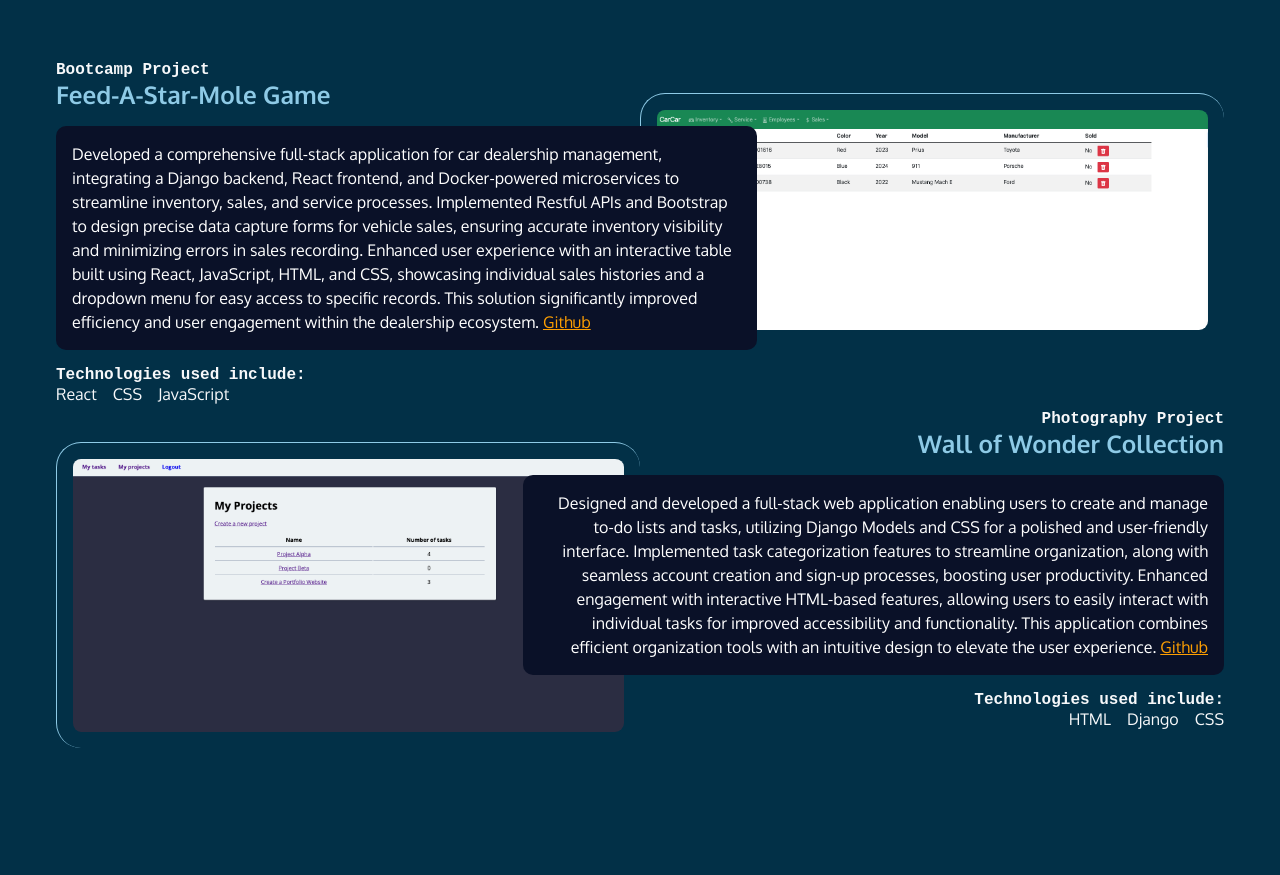
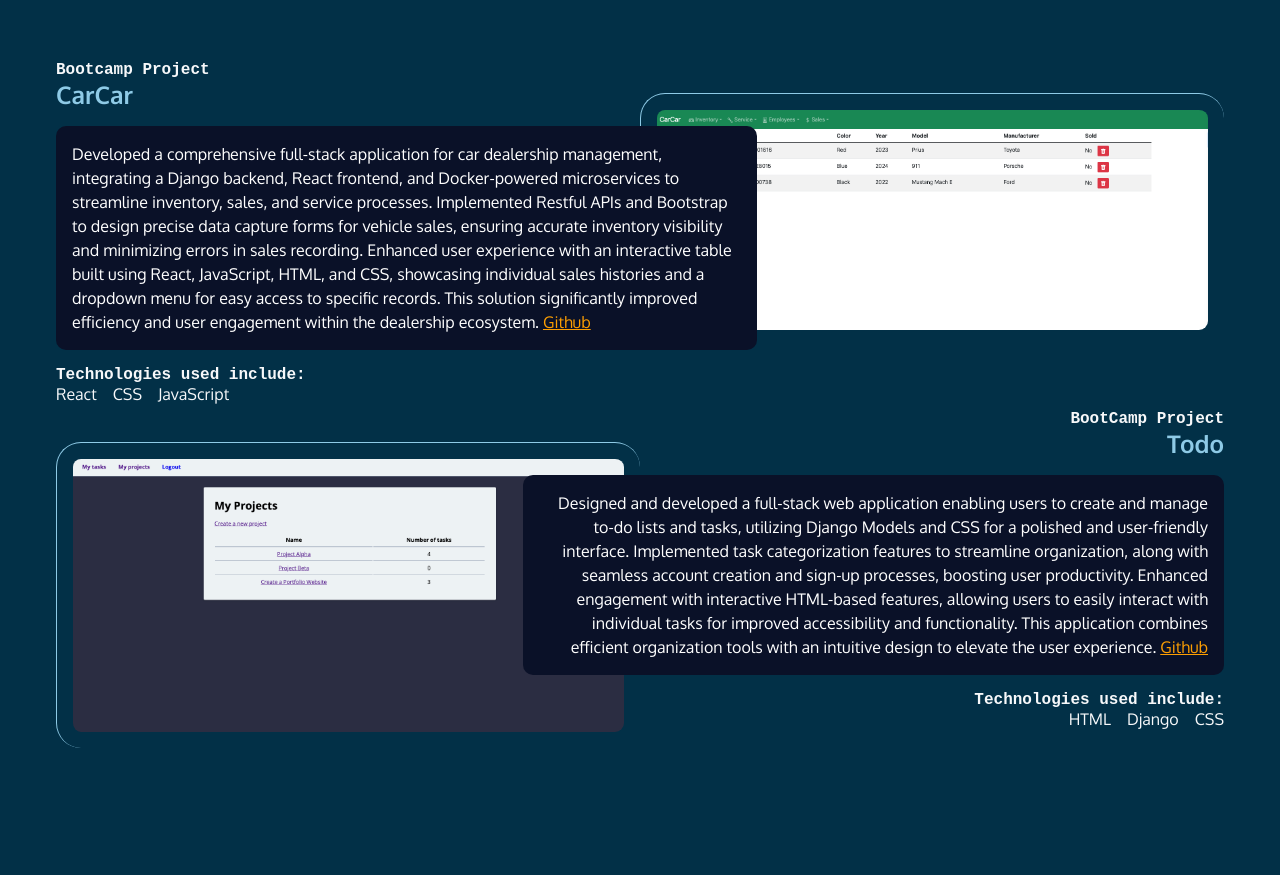
Before and after one commit to agebrese/portfolio, a plain HTML site: page index.html in a window 1280 px wide. Shown: the part 1249-2124 px from the top of the page. Drawn offline with Linux system fonts and the light colour scheme; a web font is replaced by a local one.

Commit message:
Changed Project Titles

```diff
--- a/index.html
+++ b/index.html
@@ -84,7 +84,7 @@
               <article class="reverse">
                 <div class="text">
                   <h4>Bootcamp Project</h4>
-                  <h3>Feed-A-Star-Mole Game</h3>
+                  <h3>CarCar</h3>
                   <p class="blackbox">
                     Developed a comprehensive full-stack application for car dealership management, integrating a Django backend, React frontend,
                     and Docker-powered microservices to streamline inventory, sales, and service processes. Implemented Restful APIs and Bootstrap
@@ -105,8 +105,8 @@
               </article>
               <article>
                 <div class="text">
-                  <h4>Photography Project</h4>
-                  <h3>Wall of Wonder Collection</h3>
+                  <h4>BootCamp Project</h4>
+                  <h3>Todo</h3>
                   <p class="blackbox">
                     Designed and developed a full-stack web application enabling users to create and manage to-do lists and tasks, utilizing
                     Django Models and CSS for a polished and user-friendly interface. Implemented task categorization features to streamline
```
